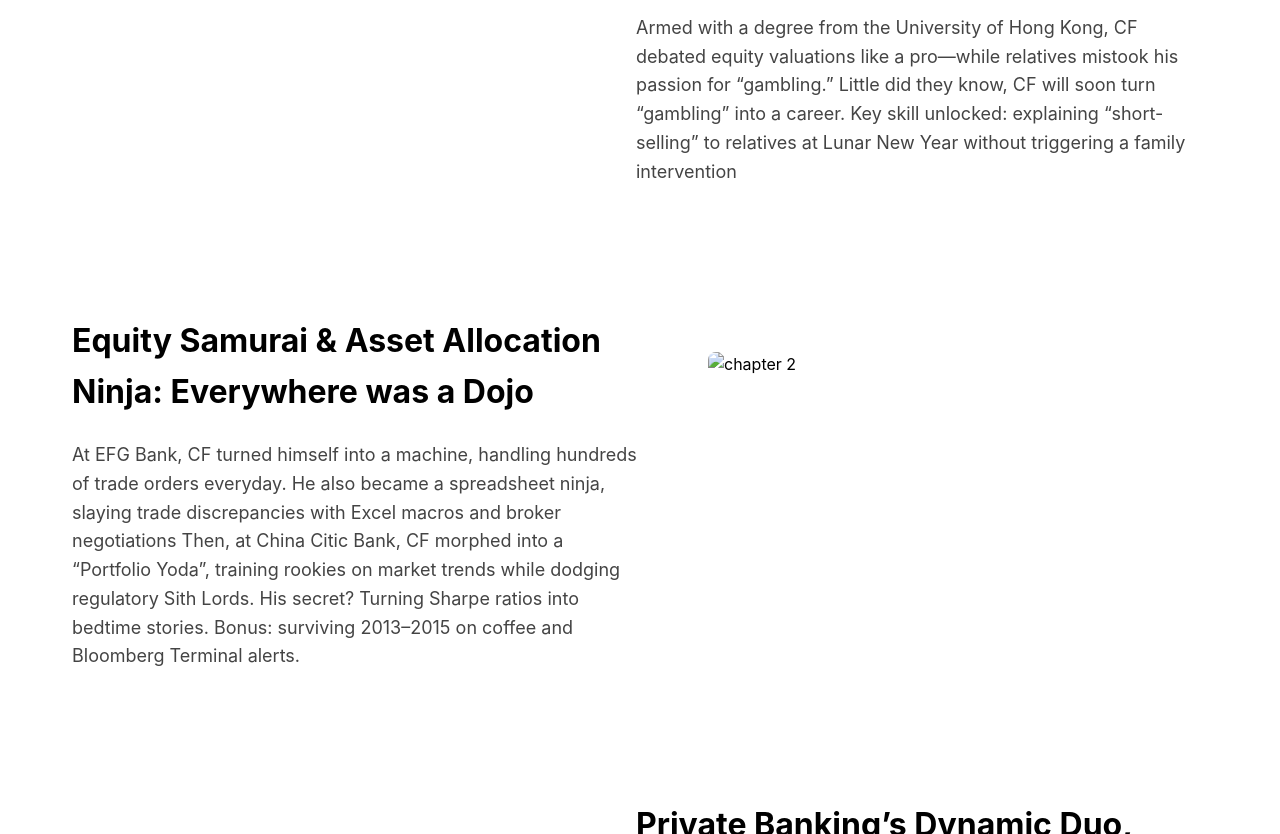
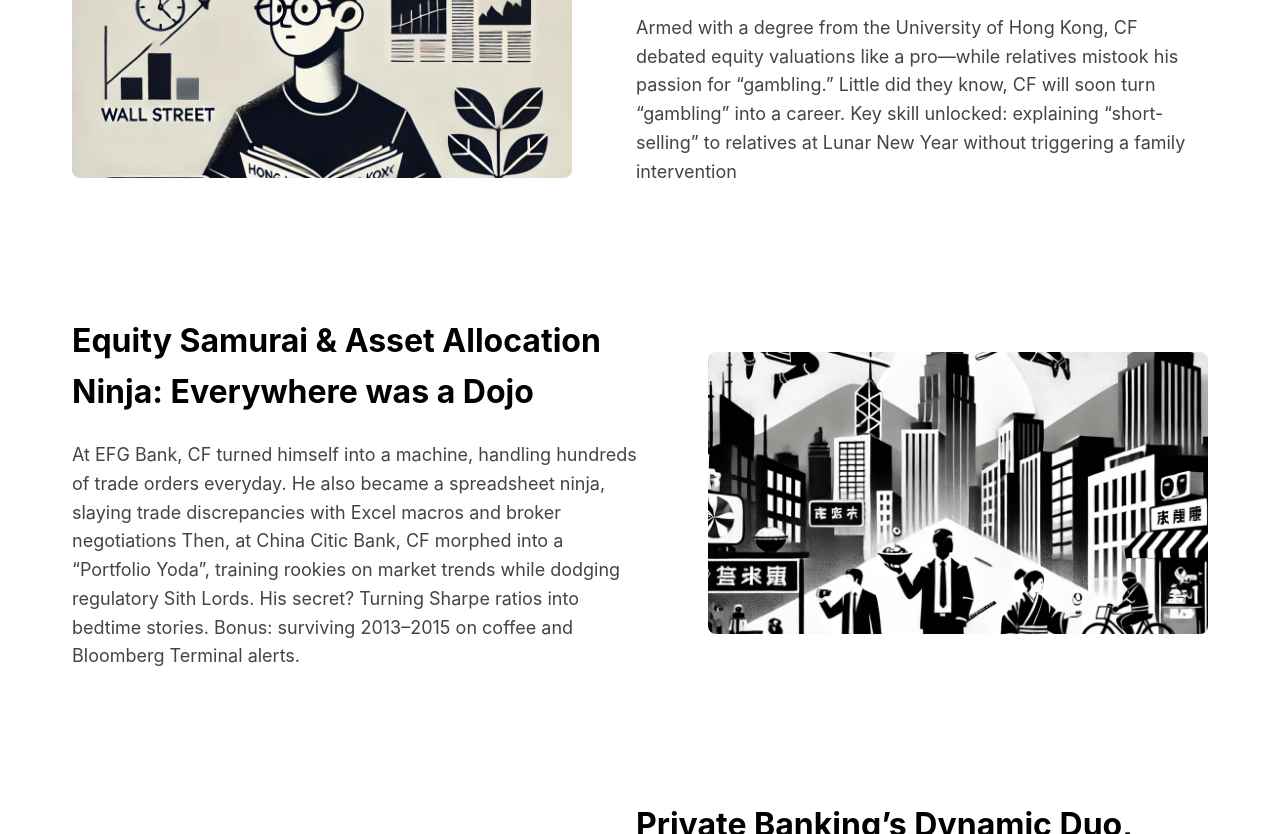
Before and after one commit to rabbtinhat/CFnfa, a website: page pages/about.html in a window 1280 px wide. Shown: the part 533-1367 px from the top of the page. Drawn offline with Linux system fonts and the light colour scheme.

Commit message:
Update about.html

```diff
--- a/pages/about.html
+++ b/pages/about.html
@@ -101,7 +101,7 @@
 
             <div class="timeline-section">
                 <div class="timeline-image">
-                    <img src="assets/images/chapter1.png" alt="chapter 1">
+                    <img src="/assets/images/chapter1.png" alt="chapter 1">
                 </div>
                 <div class="timeline-content">
                     <h2>The Hong Kong Undergrad and his daydreams of Wall Street</h2>
@@ -112,7 +112,7 @@ Key skill unlocked: explaining “short-selling” to relatives at Lunar New Yea
 
             <div class="timeline-section">
                 <div class="timeline-image">
-                    <img src="assets/images/chapter2.png" alt="chapter 2">
+                    <img src="/assets/images/chapter2.png" alt="chapter 2">
                 </div>
                 <div class="timeline-content">
                     <h2>Equity Samurai & Asset Allocation Ninja: Everywhere was a Dojo</h2>
```
